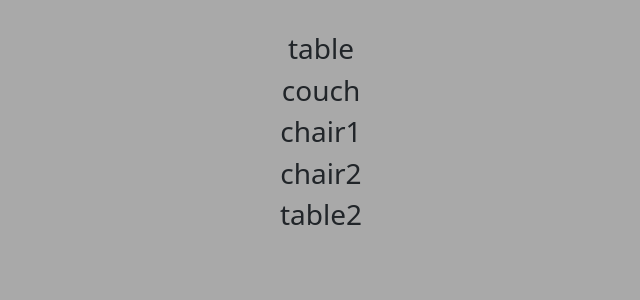
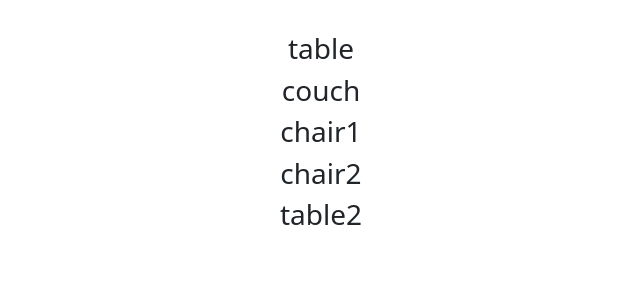
Before and after one commit to AleRabbia/Practicas-LC3, a React (Vite) app: page / in a window 1280 px wide. Shown: the top 300 px of the page, without its empty margins (319-959 px from the left). Built offline with nearby package versions, Linux system fonts and the light colour scheme.

Commit message:
Ejercicio Books

```diff
--- a/src/index.css
+++ b/src/index.css
@@ -2,7 +2,6 @@
 
 * {
   box-sizing: border-box;
-  background-color: darkgray;
 }
 
 html {
```
